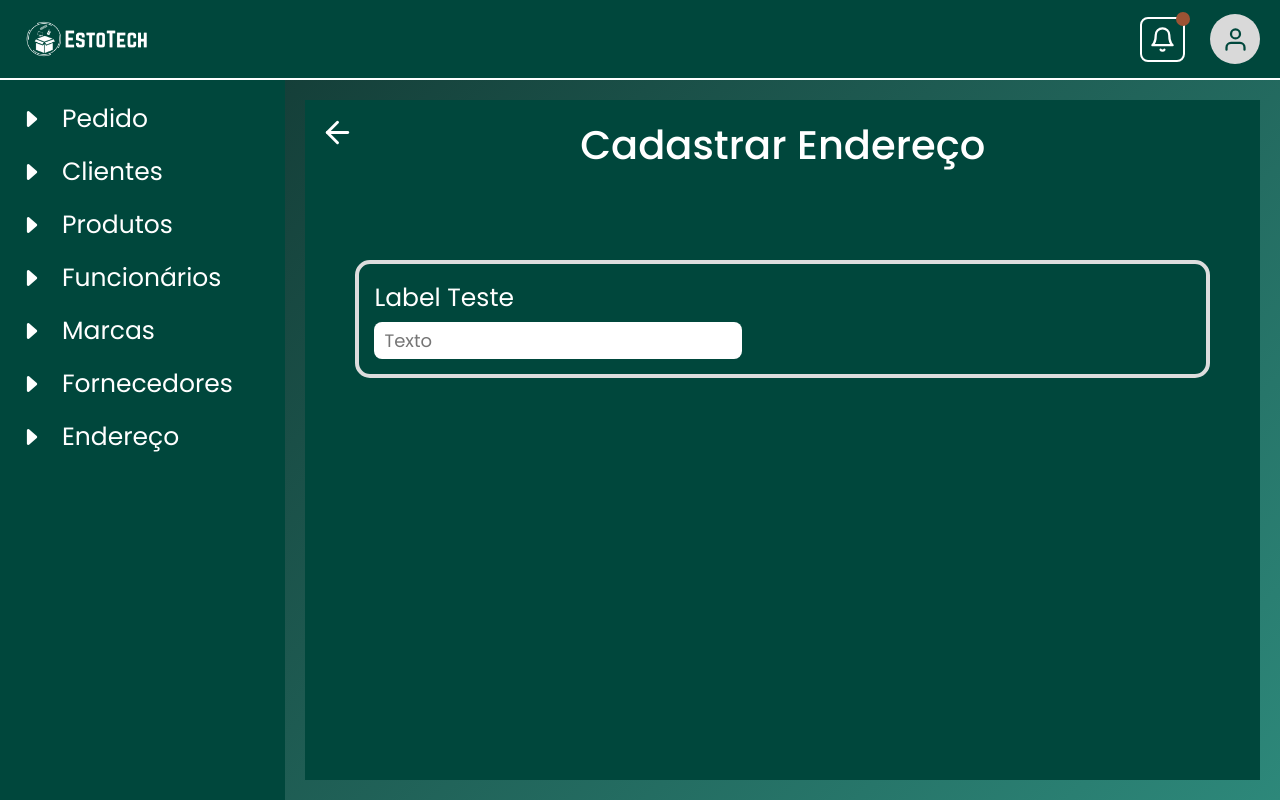
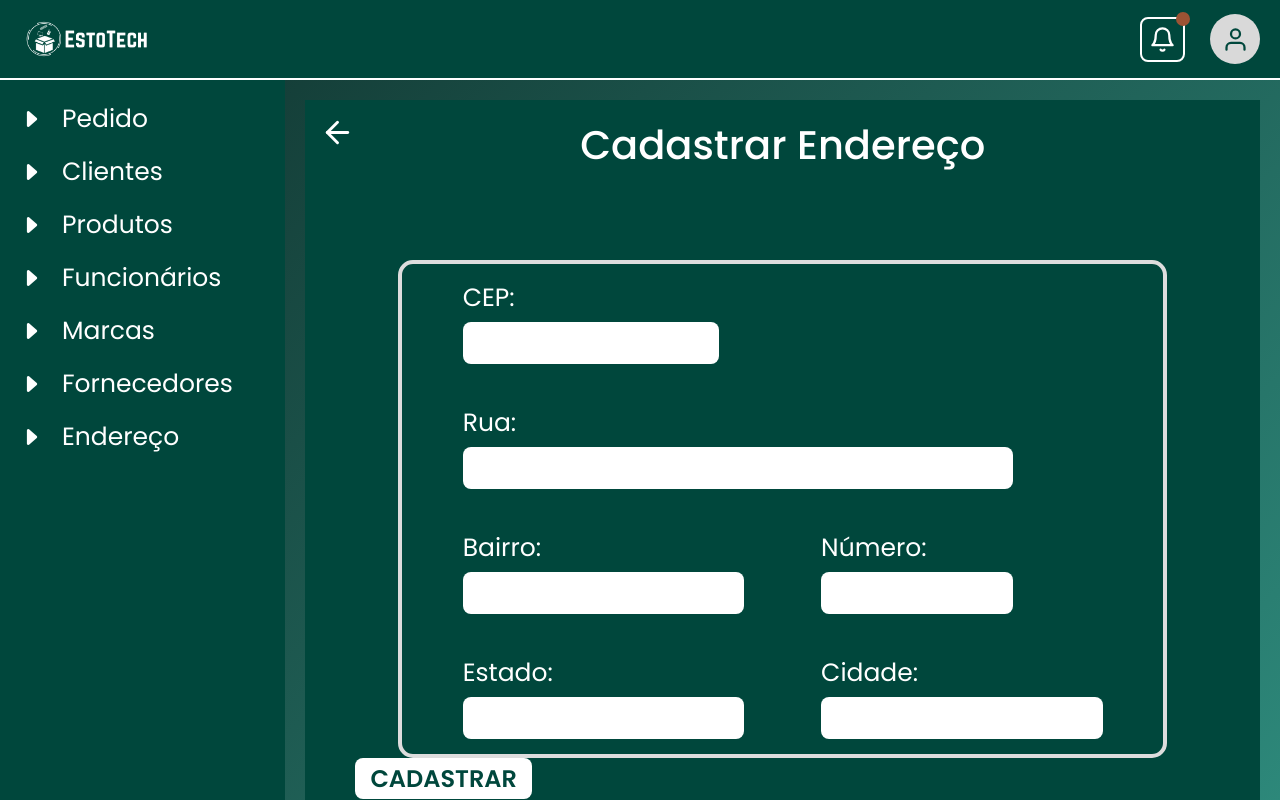
Before and after one commit to JoaoViniciusG/fs-next, a Next.js app: page /interno/endereco/cadastrar in a window 1280 px wide. Built offline with nearby package versions, Linux system fonts and the light colour scheme.

Commit message:
11/02 final

```diff
--- a/src/app/interno/endereco/cadastrar/page.jsx
+++ b/src/app/interno/endereco/cadastrar/page.jsx
@@ -1,21 +1,33 @@
 "use client";
-
-import {
-    useState
-} from 'react';
 
 import InputLabel from '@/components/inputs/inputLabel/inputLabel';
 import styles from './page.module.css';
 
 import BasicScreen from "@/components/screens/basicScreen/basicScreen";
 import BorderContainer from '@/components/containers/borderContainer/page';
+import StandardButton from '@/components/buttons/stardardButton/standardButton';
 
 export default function PageEnderecoCadastrar() {
     return (
         <BasicScreen pageTitle="Cadastrar Endereço">
-            <BorderContainer>
-                <InputLabel label="Label Teste" placeholder="Texto"/>
+            <BorderContainer style={{width: '90%'}}>
+                <div className={styles.containerInputs}>
+                    <InputLabel label="CEP:" width='20vw'/>
+                    <InputLabel label="Rua:" width='43vw'/>
+
+                    <div className={styles.containerInputsRow}>
+                        <InputLabel label="Bairro:" width='22vw'/>
+                        <InputLabel label="Número:" width='15vw' type='number' style={{marginRight: '7vw'}}/>
+                    </div>
+
+                    <div className={styles.containerInputsRow}>
+                        <InputLabel label="Estado:" width='22vw'/>
+                        <InputLabel label="Cidade:" width='22vw'/>
+                    </div>
+                </div>
             </BorderContainer>
+
+            <StandardButton text="CADASTRAR" hoverColor="var(--powderblue)" style={{alignSelf: 'start'}}/>
         </BasicScreen>
     );
 };
--- a/src/app/interno/endereco/cadastrar/page.module.css
+++ b/src/app/interno/endereco/cadastrar/page.module.css
@@ -0,0 +1,15 @@
+.containerInputs {
+    display: flex;
+    flex-direction: column;
+    justify-content: center;
+    align-items: start;
+    gap: 5vh;
+}
+
+.containerInputsRow {
+    display: flex;
+    align-items: center;
+    justify-content: space-between;
+    flex: 1;
+    width: 50vw;
+}
--- a/src/components/buttons/stardardButton/standardButton.jsx
+++ b/src/components/buttons/stardardButton/standardButton.jsx
@@ -4,10 +4,11 @@ import styles from './standardButton.module.css';
 
 import { motion } from 'framer-motion';
 
-export default function StandardButton({ text, hoverColor, callback }) {
+export default function StandardButton({ text, hoverColor, callback, style }) {
     return (
         <motion.button
             onClick={callback}
+            style={style}
             className={styles.buttonContainer}
             transition={{
                 duration: .3,
--- a/src/components/containers/borderContainer/page.jsx
+++ b/src/components/containers/borderContainer/page.jsx
@@ -1,8 +1,8 @@
 import styles from './page.module.css';
 
-export default function BorderContainer({ title, children}) {
+export default function BorderContainer({ title, style, children}) {
     return (
-        <div className={styles.containerMaster}>
+        <div className={styles.containerMaster} style={style}>
             <h1 style={{display: (title == null) ? "none" : "block" }} className={styles.titleContainer}><span>{title}</span></h1>
 
             <div className={styles.contentContainer}>{ children }</div>
--- a/src/components/containers/borderContainer/page.module.css
+++ b/src/components/containers/borderContainer/page.module.css
@@ -28,5 +28,7 @@
 
 .contentContainer {
     display: flex;
-    justify-content: space-between;
+    justify-content: center;
+    align-items: center;
+    width: 100%;
 }
--- a/src/components/inputs/inputLabel/inputLabel.jsx
+++ b/src/components/inputs/inputLabel/inputLabel.jsx
@@ -2,14 +2,15 @@
 
 import styles from './inputLabel.module.css';
 
-export default function InputLabel({label, value, setValue, placeholder, maxLength, required=false, readonly=false, width="100%"}) {
+export default function InputLabel({label, value, setValue, placeholder, maxLength, style, required=false, readonly=false, type="text", width="100%"}) {
     return (
         <div className={styles.container}>
             <p className={styles.label}>{label}</p>
             <input
                 required={required}
+                type={type}
                 maxLength={maxLength}
-                style={{width:width}}
+                style={{width:width, ...style}}
                 className={styles.input}
                 placeholder={placeholder}
                 value={value}
--- a/src/components/inputs/inputLabel/inputLabel.module.css
+++ b/src/components/inputs/inputLabel/inputLabel.module.css
@@ -11,6 +11,7 @@
 }
 
 .input {
+    height: 42px;
     border: none;
     outline: none;
     font-family: "Poppins";
--- a/src/components/screens/basicScreen/basicScreen.module.css
+++ b/src/components/screens/basicScreen/basicScreen.module.css
@@ -33,4 +33,8 @@
 .contentContainer {
   flex: 1;
   padding: 35px;
+  display: flex;
+  justify-content: space-between;
+  flex-direction: column;
+  align-items: center;
 }
```
